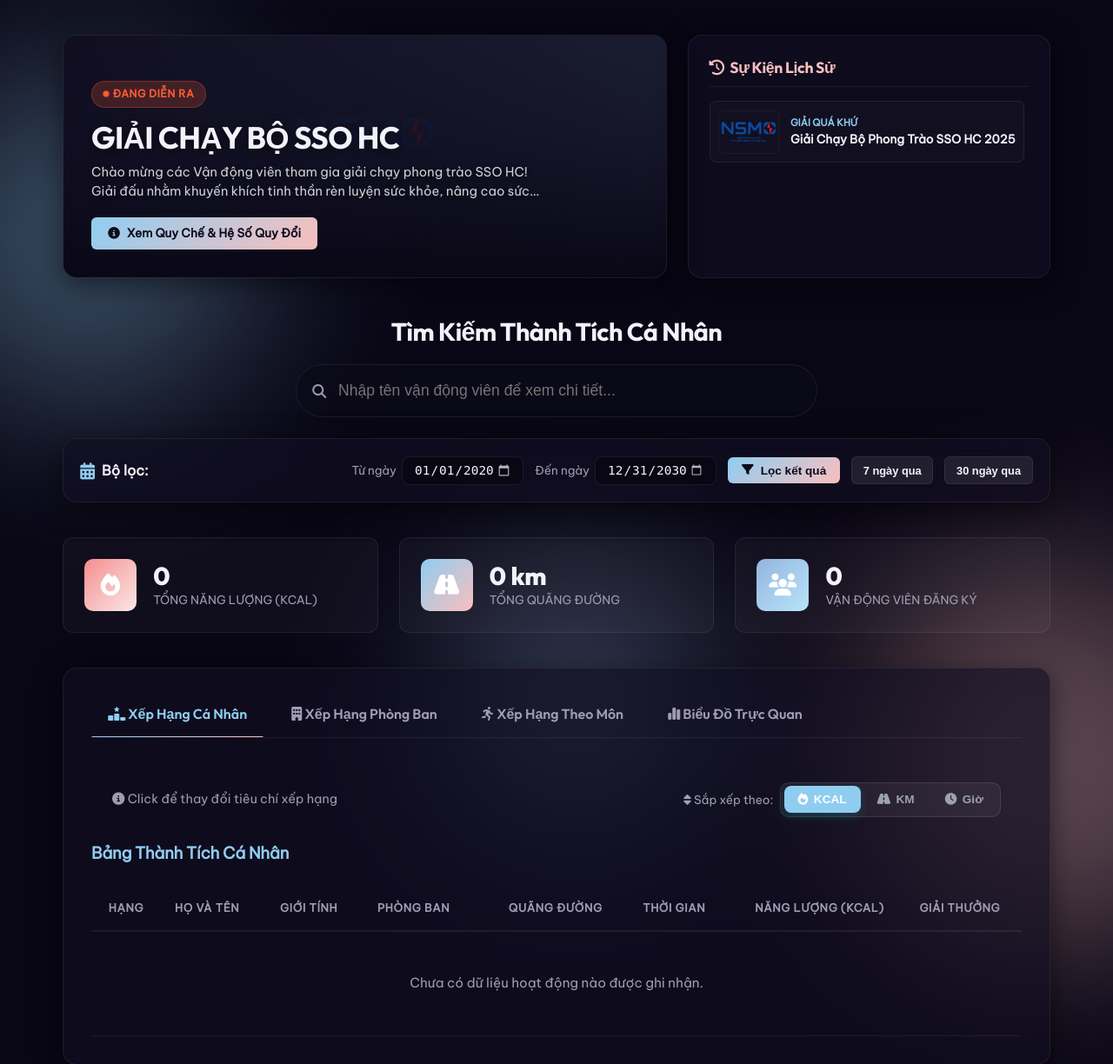
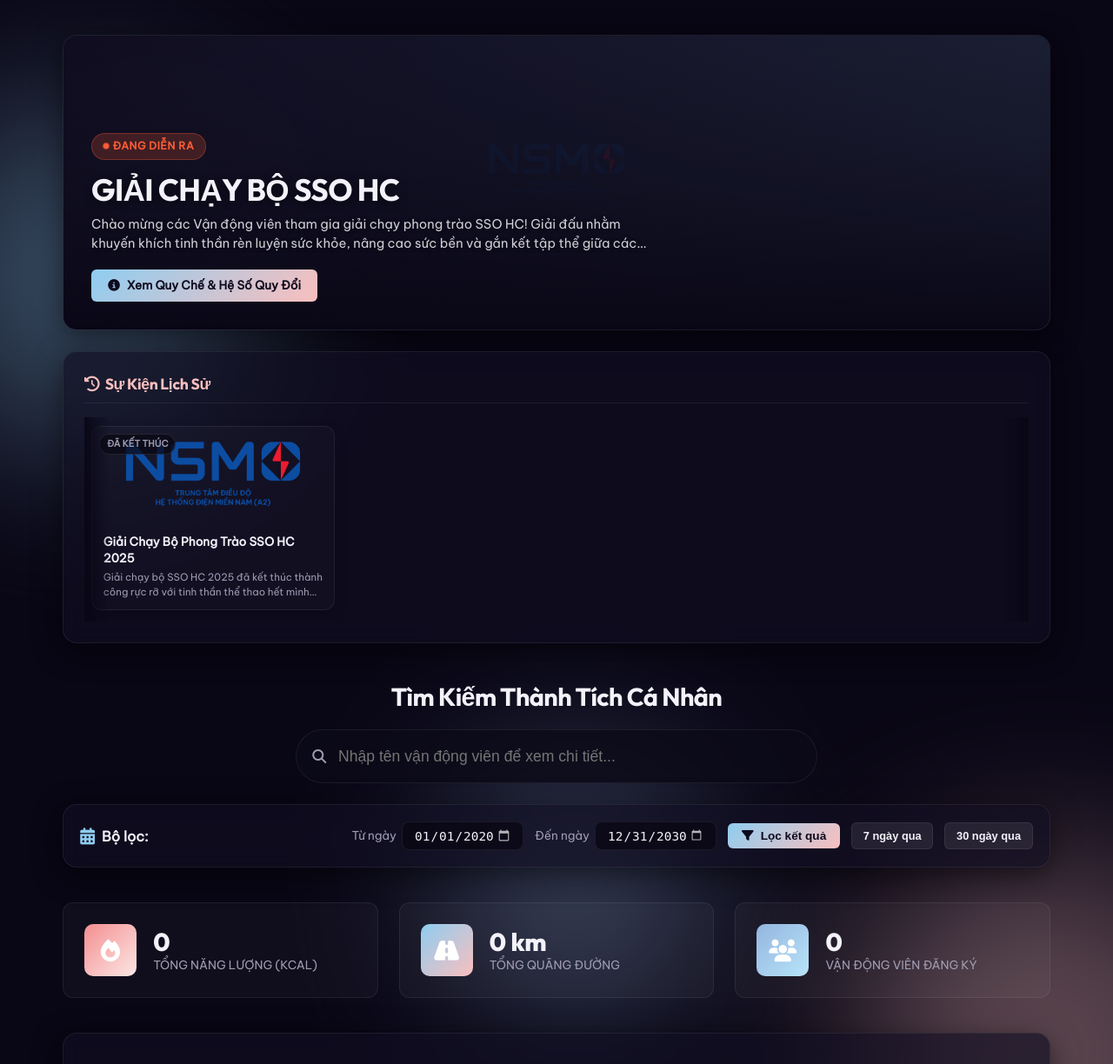
Before and after one commit to PhongNguyen618/SSO_HC, a FastAPI app: page / in a window 1280 px wide; the page is wider, and only the part inside the window is pictured. Shown: the part 74-1298 px from the top of that part at 87% size. Run offline with FastAPI, Linux system fonts and the light colour scheme; data comes from the database, SQL or seed files in the repository; data that the repository does not hold is empty.

Commit message:
Redesign homepage hero showcase to show active event full-width and past events in a scrollable carousel

```diff
--- a/templates/index.html
+++ b/templates/index.html
@@ -54,15 +54,90 @@
     /* Hero Showcase Layout */
     .hero-showcase {
         margin-bottom: 2.5rem;
-        display: grid;
-        grid-template-columns: 2.2fr 1fr;
+        display: flex;
+        flex-direction: column;
         gap: 1.5rem;
     }
 
-    @media (max-width: 900px) {
-        .hero-showcase {
-            grid-template-columns: 1fr;
+    .main-hero-banner {
+        min-height: 340px !important;
+    }
+
+    @media (max-width: 768px) {
+        .main-hero-banner {
+            min-height: 250px !important;
         }
+    }
+
+    /* CSS cho Carousel Sự kiện Quá khứ */
+    .carousel-wrapper::before,
+    .carousel-wrapper::after {
+        content: '';
+        position: absolute;
+        top: 0;
+        bottom: 0;
+        width: 30px;
+        z-index: 5;
+        pointer-events: none;
+        transition: opacity 0.3s ease;
+    }
+    .carousel-wrapper::before {
+        left: 0;
+        background: linear-gradient(to right, rgba(9, 6, 21, 0.9) 0%, rgba(9, 6, 21, 0) 100%);
+    }
+    .carousel-wrapper::after {
+        right: 0;
+        background: linear-gradient(to left, rgba(9, 6, 21, 0.9) 0%, rgba(9, 6, 21, 0) 100%);
+    }
+    .archived-event-card {
+        flex: 0 0 280px;
+        display: flex;
+        flex-direction: column;
+        border-radius: 12px;
+        background: rgba(255, 255, 255, 0.02);
+        border: 1px solid var(--border-color);
+        overflow: hidden;
+        text-decoration: none;
+        transition: all 0.3s ease;
+        box-shadow: 0 4px 15px rgba(0,0,0,0.15);
+    }
+    .archived-event-card:hover {
+        transform: translateY(-4px);
+        border-color: rgba(143, 205, 240, 0.3) !important;
+        box-shadow: 0 8px 25px rgba(143, 205, 240, 0.1) !important;
+    }
+    .archived-event-card:hover img {
+        transform: scale(1.04);
+    }
+    .carousel-nav-btn {
+        width: 32px;
+        height: 32px;
+        border-radius: 50%;
+        background: rgba(10, 8, 20, 0.85);
+        border: 1px solid var(--border-color);
+        color: #fff;
+        display: flex;
+        align-items: center;
+        justify-content: center;
+        cursor: pointer;
+        transition: all 0.2s ease;
+    }
+    .carousel-nav-btn:hover {
+        background: var(--color-primary) !important;
+        color: #0a0814 !important;
+        border-color: var(--color-primary) !important;
+        box-shadow: 0 0 15px rgba(143, 205, 240, 0.4);
+    }
+    /* Ẩn scrollbar nhưng vẫn cho cuộn */
+    #pastEventsCarousel::-webkit-scrollbar {
+        height: 4px;
+    }
+    #pastEventsCarousel::-webkit-scrollbar-thumb {
+        background: rgba(255, 255, 255, 0.1);
+        border-radius: 4px;
+    }
+    #pastEventsCarousel::-webkit-scrollbar-thumb:hover {
+        background: rgba(255, 255, 255, 0.25);
     }
 
     .archived-event-item:hover {
@@ -171,30 +246,45 @@
         </div>
     </div>
 
-    <!-- Banner phụ (Các giải đấu quá khứ) -->
+    <!-- Banner phụ (Các giải đấu quá khứ - Carousel trượt ngang bên dưới) -->
+    {% if archived_events %}
     <div class="glass-card" style="margin-bottom: 0; padding: 1.5rem; display: flex; flex-direction: column;">
         <h4 style="font-family: 'Outfit', sans-serif; font-size: 1.1rem; color: var(--color-secondary); margin-bottom: 1rem; border-bottom: 1px solid var(--border-color); padding-bottom: 0.5rem; display: flex; align-items: center; gap: 0.4rem;">
             <i class="fa-solid fa-history"></i> Sự Kiện Lịch Sử
         </h4>
-        <div style="flex: 1; display: flex; flex-direction: column; gap: 0.8rem; overflow-y: auto; max-height: 210px; padding-right: 0.3rem;" class="custom-scroll">
-            {% if archived_events %}
+        <div class="carousel-wrapper" style="position: relative; overflow: hidden; padding: 0.2rem 0;">
+            <!-- Nút Trượt Trái -->
+            <button class="carousel-nav-btn prev" onclick="scrollCarousel(-1)" style="position: absolute; left: 8px; top: 50%; transform: translateY(-50%); z-index: 10; display: none;">
+                <i class="fa-solid fa-chevron-left"></i>
+            </button>
+
+            <!-- Khối Carousel chứa các card trượt ngang -->
+            <div id="pastEventsCarousel" style="display: flex; gap: 1.2rem; overflow-x: auto; scroll-behavior: smooth; padding: 0.4rem 0.5rem 0.6rem; -webkit-overflow-scrolling: touch;">
                 {% for ev in archived_events %}
-                <a href="/event/{{ ev.id }}" class="archived-event-item" style="display: flex; gap: 0.8rem; padding: 0.6rem; border-radius: 8px; background: rgba(255, 255, 255, 0.02); border: 1px solid var(--border-color); cursor: pointer; transition: all 0.2s ease; text-decoration: none; align-items: center;">
-                    <img src="{{ ev.banner_image or '/branding/LOGO_A2.png' }}" alt="Event Banner" style="width: 70px; height: 50px; object-fit: cover; border-radius: 6px; border: 1px solid rgba(255,255,255,0.05);">
-                    <div style="flex: 1; display: flex; flex-direction: column; justify-content: center; min-width: 0;">
-                        <span style="font-size: 0.7rem; color: var(--color-primary); font-weight: 600; text-transform: uppercase;">GIẢI QUÁ KHỨ</span>
-                        <span style="font-size: 0.85rem; font-weight: 600; color: var(--text-main); white-space: nowrap; overflow: hidden; text-overflow: ellipsis; display: block;" title="{{ ev.title }}">{{ ev.title }}</span>
+                <a href="/event/{{ ev.id }}" class="archived-event-card">
+                    <div style="position: relative; height: 110px; width: 100%; overflow: hidden; border-radius: 8px 8px 0 0;">
+                        <img src="{{ ev.banner_image or '/branding/LOGO_A2.png' }}" alt="Event Banner" style="width: 100%; height: 100%; object-fit: cover; transition: transform 0.3s ease; border-radius: 8px 8px 0 0;">
+                        <div style="position: absolute; top: 8px; left: 8px; background: rgba(10, 8, 20, 0.75); color: var(--text-muted); font-size: 0.65rem; padding: 0.2rem 0.5rem; border-radius: 20px; font-weight: 600; text-transform: uppercase; border: 1px solid rgba(255,255,255,0.1);">
+                            Đã kết thúc
+                        </div>
+                    </div>
+                    <div style="padding: 0.8rem; display: flex; flex-direction: column; gap: 0.3rem; justify-content: space-between; flex: 1;">
+                        <span style="font-size: 0.85rem; font-weight: 600; color: var(--text-main); line-height: 1.4; display: -webkit-box; -webkit-line-clamp: 2; -webkit-box-orient: vertical; overflow: hidden; white-space: normal;" title="{{ ev.title }}">{{ ev.title }}</span>
+                        {% if ev.summary_text %}
+                        <p style="font-size: 0.72rem; color: var(--text-muted); margin: 0; display: -webkit-box; -webkit-line-clamp: 2; -webkit-box-orient: vertical; overflow: hidden; line-height: 1.4; white-space: normal;">{{ ev.summary_text }}</p>
+                        {% endif %}
                     </div>
                 </a>
                 {% endfor %}
-            {% else %}
-                <div style="text-align: center; color: var(--text-muted); font-size: 0.85rem; padding: 2.5rem 0; flex: 1; display: flex; align-items: center; justify-content: center; flex-direction: column; gap: 0.5rem;">
-                    <i class="fa-solid fa-calendar-xmark" style="font-size: 1.5rem;"></i>
-                    Chưa có sự kiện cũ
-                </div>
-            {% endif %}
+            </div>
+
+            <!-- Nút Trượt Phải -->
+            <button class="carousel-nav-btn next" onclick="scrollCarousel(1)" style="position: absolute; right: 8px; top: 50%; transform: translateY(-50%); z-index: 10; display: none;">
+                <i class="fa-solid fa-chevron-right"></i>
+            </button>
         </div>
     </div>
+    {% endif %}
 </div>
 
 <!-- Search Box -->
@@ -594,6 +684,42 @@
 <!-- Chart.js CDN -->
 <script src="https://cdn.jsdelivr.net/npm/chart.js"></script>
 <script>
+    // --- PAST EVENTS CAROUSEL SCROLLING LOGIC ---
+    function scrollCarousel(direction) {
+        const carousel = document.getElementById('pastEventsCarousel');
+        if (carousel) {
+            carousel.scrollBy({ left: direction * 300, behavior: 'smooth' });
+        }
+    }
+
+    function checkCarouselScroll() {
+        const carousel = document.getElementById('pastEventsCarousel');
+        const prevBtn = document.querySelector('.carousel-nav-btn.prev');
+        const nextBtn = document.querySelector('.carousel-nav-btn.next');
+        if (carousel && prevBtn && nextBtn) {
+            const scrollLeft = carousel.scrollLeft;
+            const maxScrollLeft = carousel.scrollWidth - carousel.clientWidth;
+
+            if (carousel.scrollWidth <= carousel.clientWidth) {
+                prevBtn.style.display = 'none';
+                nextBtn.style.display = 'none';
+                return;
+            }
+
+            prevBtn.style.display = scrollLeft > 5 ? 'flex' : 'none';
+            nextBtn.style.display = scrollLeft < maxScrollLeft - 5 ? 'flex' : 'none';
+        }
+    }
+
+    window.addEventListener('DOMContentLoaded', () => {
+        const carousel = document.getElementById('pastEventsCarousel');
+        if (carousel) {
+            carousel.addEventListener('scroll', checkCarouselScroll);
+            setTimeout(checkCarouselScroll, 300);
+            window.addEventListener('resize', checkCarouselScroll);
+        }
+    });
+
     // --- SEARCH AUTOCOMPLETE LOGIC ---
     const athletes = [
         {% for a in all_athletes %}
```
